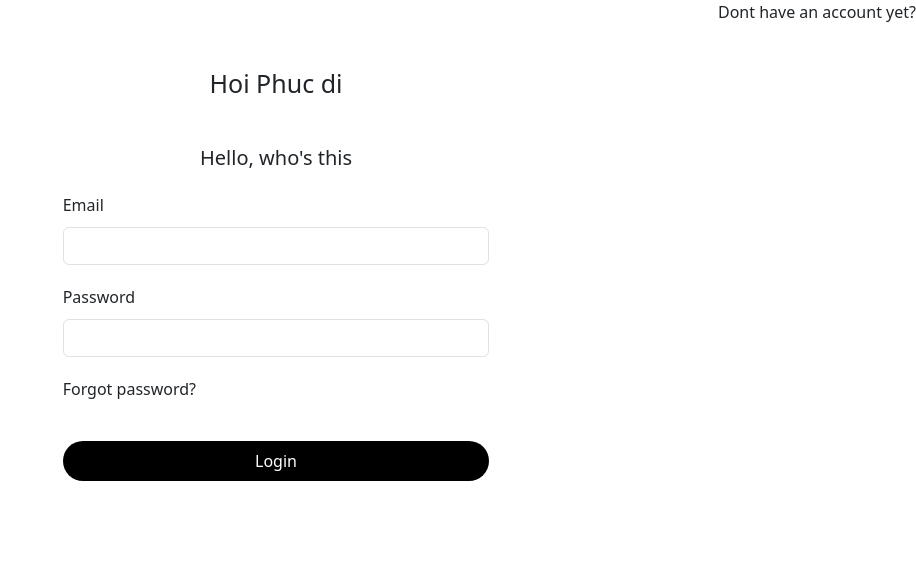
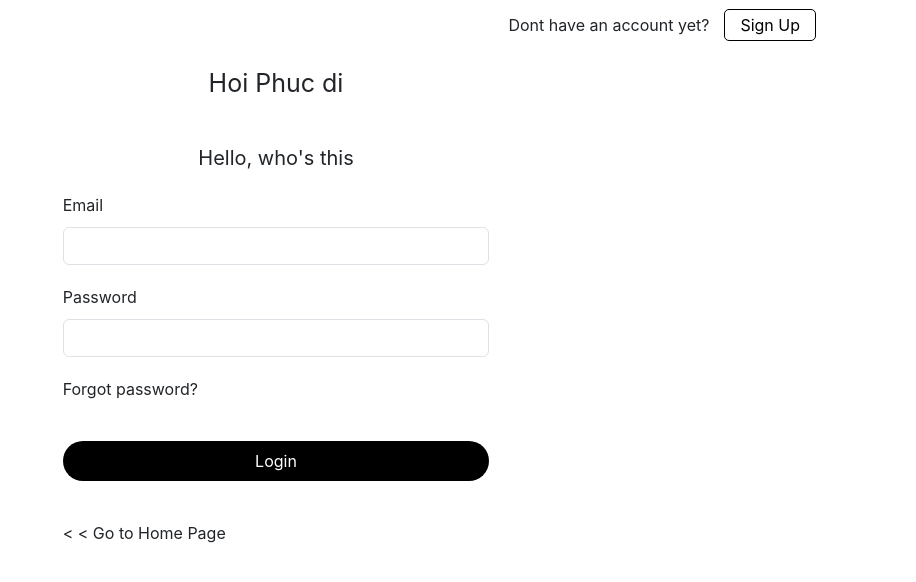
Before and after one commit to ngophuc29/Learn, a React (Create React App) app: page /login in a window 1280 px wide. Shown: the top 582 px of the page, without its empty margins (364-1280 px from the left). Built offline with nearby package versions, Linux system fonts and the light colour scheme.

Commit message:
#70 chia lại layout và viet hàm Api Login và chỉnh lại routes tạo ra 1 component cha lưu hết tất cả routes

```diff
--- /dev/null
+++ b/src/Layout.js
@@ -0,0 +1,57 @@
+
+import {
+    BrowserRouter,
+    Route,
+    Routes
+} from "react-router-dom"
+import App from './App';
+import User from './components/User/User';
+import Admin from './components/Admin/Admin';
+import HomePage from './components/Home/HomePage';
+import ManagerUser from './components/Admin/Content/ManagarUser';
+import DashBoard from './components/Admin/Content/DashBoard';
+
+import { ToastContainer, toast } from 'react-toastify';
+import 'react-toastify/dist/ReactToastify.css';
+import Login from './components/Auth/Login'; const Layout = (props) => {
+    return (
+        <>
+            <Routes>
+                <Route path='/' element={<App></App>}>
+                    <Route index element={<HomePage></HomePage>}></Route>
+
+                    <Route path='/user' element={<User></User>}></Route>
+
+
+                </Route>
+                <Route path='/admin' element={<Admin></Admin>}>
+                    <Route index element={<DashBoard></DashBoard>}></Route>
+
+                    <Route path='managerUser' element={<ManagerUser></ManagerUser>} />
+
+                </Route>
+                <Route path='/login' element={<Login></Login>}></Route>
+
+
+            </Routes>
+
+            <ToastContainer
+                position="top-right"
+                autoClose={5000}
+                hideProgressBar={false}
+                newestOnTop={false}
+                closeOnClick
+                rtl={false}
+                pauseOnFocusLoss
+                draggable
+                pauseOnHover
+                theme="light"
+
+            />
+        </>
+
+
+    );
+}
+
+export default Layout;
--- a/src/components/Auth/Login.js
+++ b/src/components/Auth/Login.js
@@ -1,18 +1,41 @@
 import { useState } from 'react';
 import './Login.scss'
+import {postLogin} from '../../services/apiservice'
 import { set } from 'lodash';
+import { useNavigate } from 'react-router-dom';
+import {   toast } from 'react-toastify';
+
 const Login = (props) => {
-
+const navigate=useNavigate()
     const [email,setEmail] = useState("")
     const [password,setPassword] = useState("")
 
 
-    const handleLogin=()=>{
-        alert(email+password)
+    const handleLogin= async()=>{
+
+        //validate
+
+
+        //submit API
+        let data=await postLogin(email,password)
+        console.log(data)
+
+        if( data &&  data.EC===0){
+            toast.success( data.EM)
+
+             navigate("/")
+        }
+        if( data &&  data.EC!==0){
+            toast.error( data.EM)
+
+        }
     }
     return (<div className="login-container ">
         <div className="header ">
-            Dont have an account yet?
+            <span> Dont have an account yet?
+
+                <button >Sign Up</button>
+            </span>
         </div>
         <div className="title col-4 mx-auto">
             Hoi Phuc di
@@ -44,6 +67,14 @@ const Login = (props) => {
                 onClick={()=>handleLogin()}
                 >Login</button>
             </div>
+
+            <div>
+                <span style={{cursor:"pointer"}} className='text-center' onClick={()=> navigate("/")}>
+                    &#60;
+                    &#60;
+                    Go to Home Page
+                </span>
+            </div>
         </div>
 
     </div>);
--- a/src/components/Auth/Login.scss
+++ b/src/components/Auth/Login.scss
@@ -2,6 +2,25 @@
     .header{
         height: 45px;
         text-align: right;
+        padding : 5px 100px 0 100px;
+        display: flex;
+        justify-content: flex-end;
+        align-items: center;
+
+        button {
+            border: none;
+            padding: 3px 15px;
+            border-radius: 5px;
+            background-color: white;
+            border: 1px solid;
+            margin-left: 15px;
+
+            &:hover{
+                background-color: red;
+                color: white;
+                border: none;
+            }
+        }
     }
 
     .title{
--- a/src/index.js
+++ b/src/index.js
@@ -1,6 +1,6 @@
 import React from 'react';
 import ReactDOM from 'react-dom/client';
-import App from './App';
+
 import reportWebVitals from './reportWebVitals';
 import { Provider } from 'react-redux';
 import store from './redux/store';
@@ -11,34 +11,21 @@ import {
   Route,
   Routes
 } from "react-router-dom"
-import User from './components/User/User';
-import Admin from './components/Admin/Admin';
-import HomePage from './components/Home/HomePage';
-import ManagerUser from './components/Admin/Content/ManagarUser';
-import DashBoard from './components/Admin/Content/DashBoard';
-import Login from './components/Auth/Login';
+import Layout from './Layout';
+// import App from './App';
+// import User from './components/User/User';
+// import Admin from './components/Admin/Admin';
+// import HomePage from './components/Home/HomePage';
+// import ManagerUser from './components/Admin/Content/ManagarUser';
+// import DashBoard from './components/Admin/Content/DashBoard';
+// import Login from './components/Auth/Login';
 
 const root = ReactDOM.createRoot(document.getElementById('root'));
 root.render(
   <Provider store={store}>
     {/* <React.StrictMode> */}
     <BrowserRouter>
-      <Routes>
-        <Route path='/' element={<App></App>}>
-          <Route index element={<HomePage></HomePage>}></Route>
-
-          <Route path='/user' element={<User></User>}></Route>
-
-
-        </Route>
-        <Route path='/admin' element={<Admin></Admin>}>
-          <Route index element={<DashBoard></DashBoard>}></Route>
-
-          <Route path='managerUser' element={<ManagerUser></ManagerUser>} />
-
-        </Route>
-      <Route path='/login' element={<Login></Login>}></Route>
-      </Routes>
+        <Layout></Layout>
     </BrowserRouter>
     {/* </React.StrictMode> */}
   </Provider>
--- a/src/services/apiservice.js
+++ b/src/services/apiservice.js
@@ -34,4 +34,11 @@ const getAllUserWithPaginate = (page,limit) => {
 
    return axios.get(`api/v1/participant?page=${page}&limit=${limit}`)
 }
-export { PostCreatUser, getAllUser, PutUpdateUser, DeleteUser,getAllUserWithPaginate }
+const postLogin = (email,password) => {
+   // return axios.post(`api/v1/login`,{ email,p password})
+   //có 2 cách
+   return axios.post(`api/v1/login`,{email:email,password:password})
+
+
+}
+export { PostCreatUser, getAllUser, PutUpdateUser, DeleteUser,getAllUserWithPaginate ,postLogin}
```
